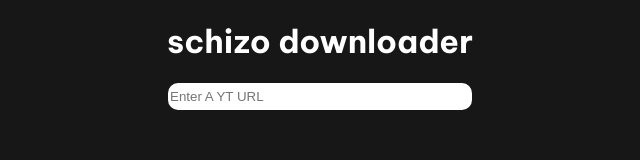
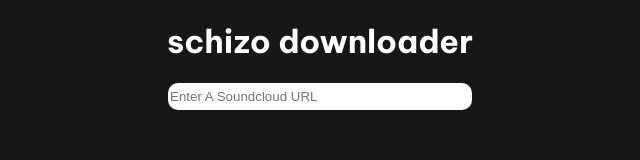
Before and after one commit to Nobodycares-lo/scizodownloader, a website: page public/index.html in a window 1280 px wide. Shown: the full height of the page, 320-960 px from the left. Drawn offline with Linux system fonts and the light colour scheme.

Commit message:
Update index.html

```diff
--- a/public/index.html
+++ b/public/index.html
@@ -22,7 +22,7 @@
 <body>
     <center>
         <h1>schizo downloader</h1>
-        <input type="form" id="downloaderForm" class="input" placeholder="Enter A YT URL">
+        <input type="form" id="downloaderForm" class="input" placeholder="Enter A Soundcloud URL">
     </center>
 
 </body>
```
